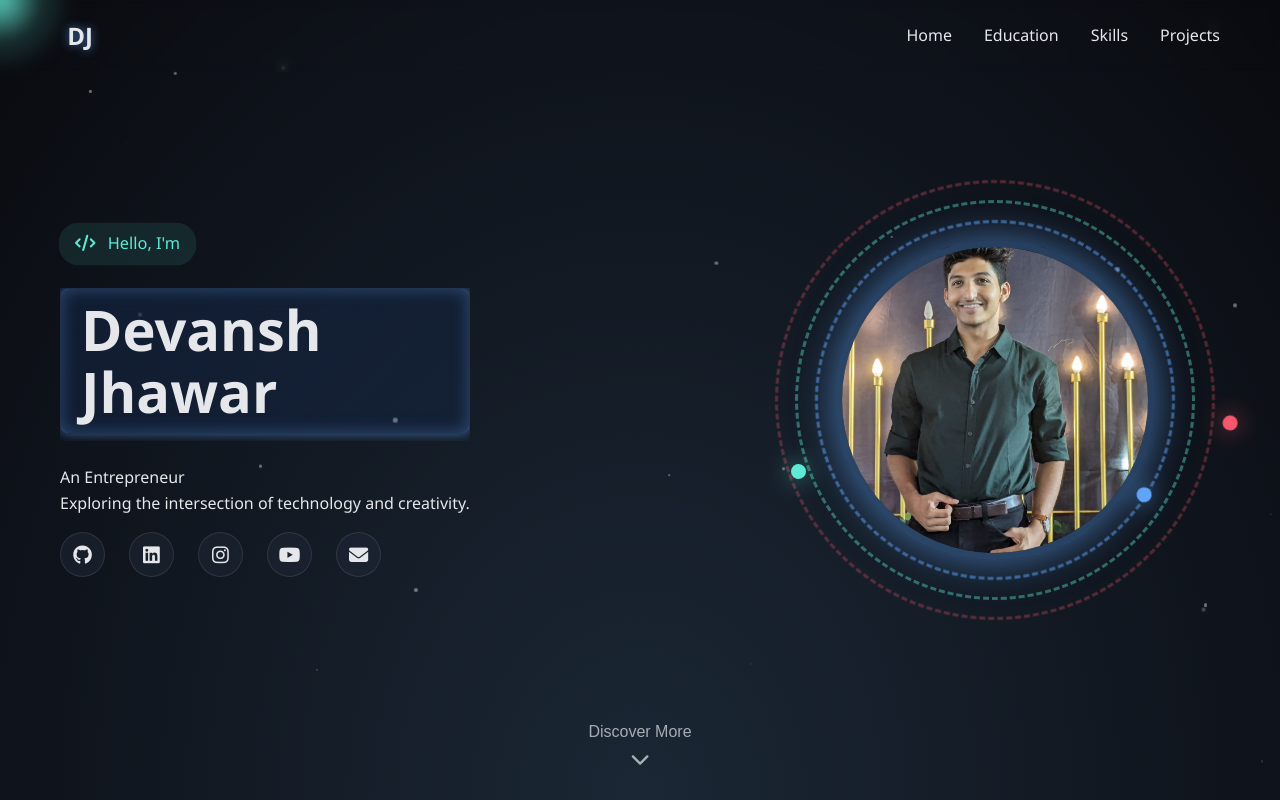
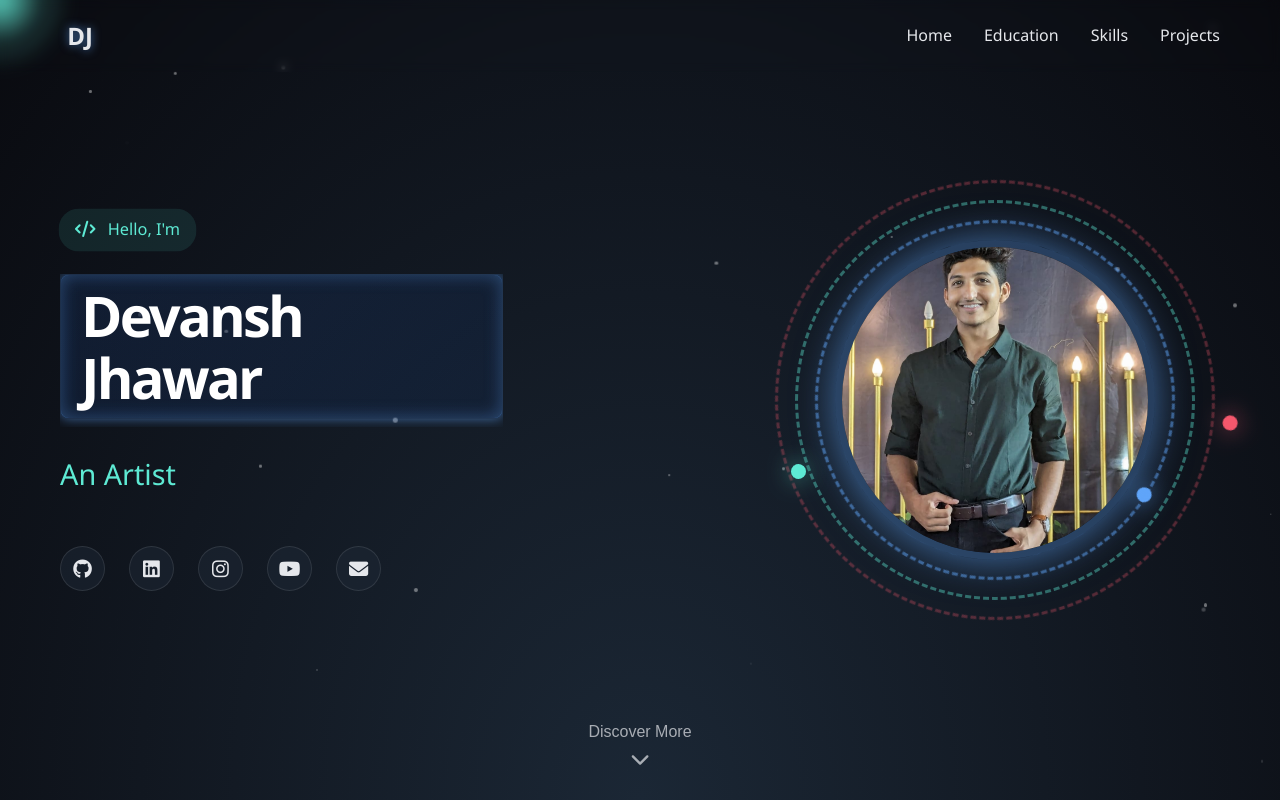
Before and after one commit to ProgrammerDSJ/programmerdsj.github.io, a plain HTML site: page index.html in a window 1280 px wide. Shown: the top 800 px of the page. Drawn offline with Linux system fonts and the light colour scheme.

Commit message:
2 Pages of Revival Complete - Hero Section and Education Section

```diff
--- a/index.html
+++ b/index.html
@@ -3,7 +3,7 @@
 <head>
     <meta charset="UTF-8">
     <meta name="viewport" content="width=device-width, initial-scale=1.0">
-    <title>Devansh Jhawar - Portfolio</title>
+    <title>Devansh Jhawar</title>
     <link rel="stylesheet" href="./styles.css">
     <link rel="stylesheet" href="https://cdnjs.cloudflare.com/ajax/libs/font-awesome/6.4.0/css/all.min.css">
 </head>
@@ -47,8 +47,7 @@
                         <h1>Devansh<br>Jhawar</h1>
                     </div>
                 </div>
-                <p class="rotating-text-wrapper"><span id="rotating-text">An Entrepreneur</span></p>
-                <p>Exploring the intersection of technology and creativity.</p>
+                <p class="rotating-text-wrapper"></p>
 
                 <div class="hero-social">
                     <a href="https://github.com/ProgrammerDSJ" target="_blank" class="social-icon"><i class="fab fa-github"></i></a>
@@ -100,6 +99,7 @@
                         <h3>STEM Preparation</h3>
                         <p class="institution">Sanjay Ghodawat IIT and Medical Academy</p>
                         <p class="duration">2021 - 2023</p>
+                        <p class="achievement">Achieved 95.15%ile in MHT-CET 2023 in PCM Group</p>
                     </div>
                 </div>
 
--- a/script.js
+++ b/script.js
@@ -5,6 +5,43 @@ const navLinks = document.querySelector('.nav-links');
 hamburger.addEventListener('click', () => {
     navLinks.classList.toggle('active');
 });
+
+// Rotating text animation with CSS
+function initRotatingText() {
+    // Ensure we only initialize once
+    const rotatingTextWrapper = document.querySelector('.rotating-text-wrapper');
+    rotatingTextWrapper.innerHTML = ''; // Clear any existing content
+
+    const roles = [
+        "An Entrepreneur",
+        "An Artist",
+        "A Fitness Freak",
+        "A Content Creator",
+        "A Developer"
+    ];
+
+    // Calculate total animation duration for proper loop
+    const animationDuration = roles.length * 0.75;
+
+    // Create individual text elements with proper animation delays
+    roles.forEach((role, index) => {
+        const textElement = document.createElement('span');
+        textElement.className = 'rotating-text-item';
+        textElement.textContent = role;
+
+        // Set animation delay (0.75s intervals) for smooth sequence
+        const delay = index * 0.75;
+        textElement.style.animationDelay = `${delay}s`;
+
+        // Set the same total duration for all elements to create a perfect loop
+        textElement.style.animationDuration = `${animationDuration}s`;
+
+        rotatingTextWrapper.appendChild(textElement);
+    });
+
+    // Log for debugging
+    console.log("Rotating text initialized with " + roles.length + " items");
+}
 
 // Smooth Scrolling
 document.querySelectorAll('a[href^="#"]').forEach(anchor => {
@@ -430,4 +467,5 @@ document.addEventListener('DOMContentLoaded', () => {
     initDiscoverMore();
     addParticlesStyle();
     addHeroParticles();
+    initRotatingText();
 });
--- a/styles.css
+++ b/styles.css
@@ -221,7 +221,7 @@ nav .container {
 .name-box {
     position: relative;
     display: inline-block;
-    padding: 10px 20px;
+    padding: 10px 200px 10px 20px;
     background: rgba(30, 58, 138, 0.05);
     border: 1px solid rgba(96, 165, 250, 0.2);
     border-radius: 8px;
@@ -290,11 +290,12 @@ nav .container {
 
 .name-box h1 {
     font-size: 3.5rem;
+    font-weight: 700;
+    letter-spacing: -0.05em;
     margin: 0;
-    color: var(--text-color);
+    color: white;
     position: relative;
-    z-index: 3;
-    text-align: left;
+    z-index: 2;
 }
 
 .hero .subtitle {
@@ -306,10 +307,53 @@ nav .container {
     text-align: left;
 }
 
+/* Rotating Text Styles */
+.rotating-text-wrapper {
+    font-size: 1.8rem;
+    font-weight: 400;
+    margin: 1rem 0 2rem;
+    height: 2.2em;
+    position: relative;
+    overflow: hidden;
+}
+
+.rotating-text-item {
+    display: block;
+    position: absolute;
+    color: #5eead4; /* Same green as used in hero-greeting */
+    font-weight: 500;
+    left: 0;
+    animation-name: textFade;
+    animation-timing-function: ease-in-out;
+    animation-iteration-count: infinite;
+    opacity: 0;
+    transform: translateY(20px);
+}
+
+@keyframes textFade {
+    0% {
+        opacity: 0;
+        transform: translateY(20px);
+    }
+    5% {
+        opacity: 1;
+        transform: translateY(0);
+    }
+    15% {
+        opacity: 1;
+        transform: translateY(0);
+    }
+    20%, 100% {
+        opacity: 0;
+        transform: translateY(-20px);
+    }
+}
+
+/* Hero Social Links */
 .hero-social {
     display: flex;
     gap: 1.5rem;
-    margin-top: 1rem;
+    margin-top: 1.5rem;
 }
 
 .hero-social a {
```
